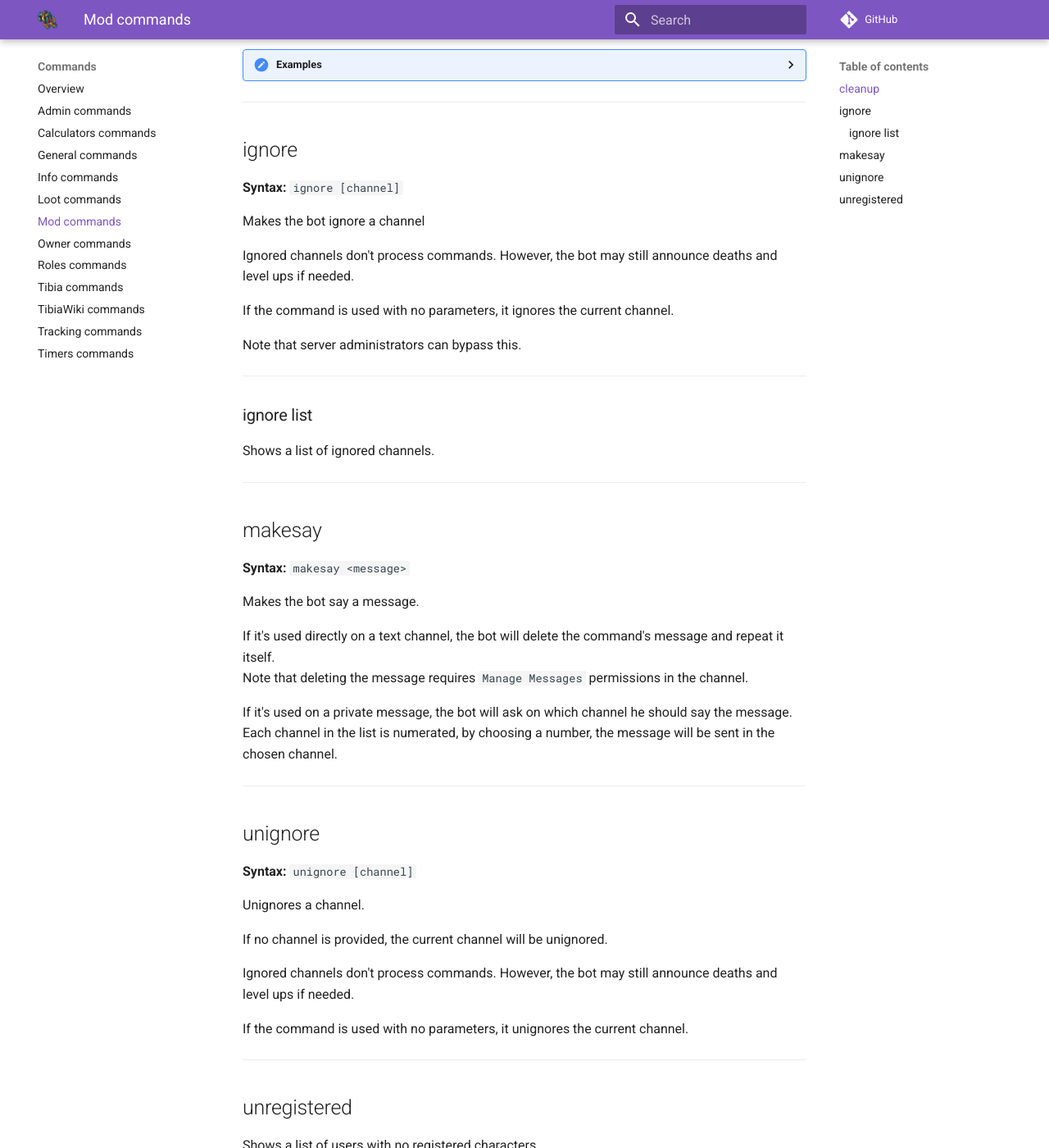
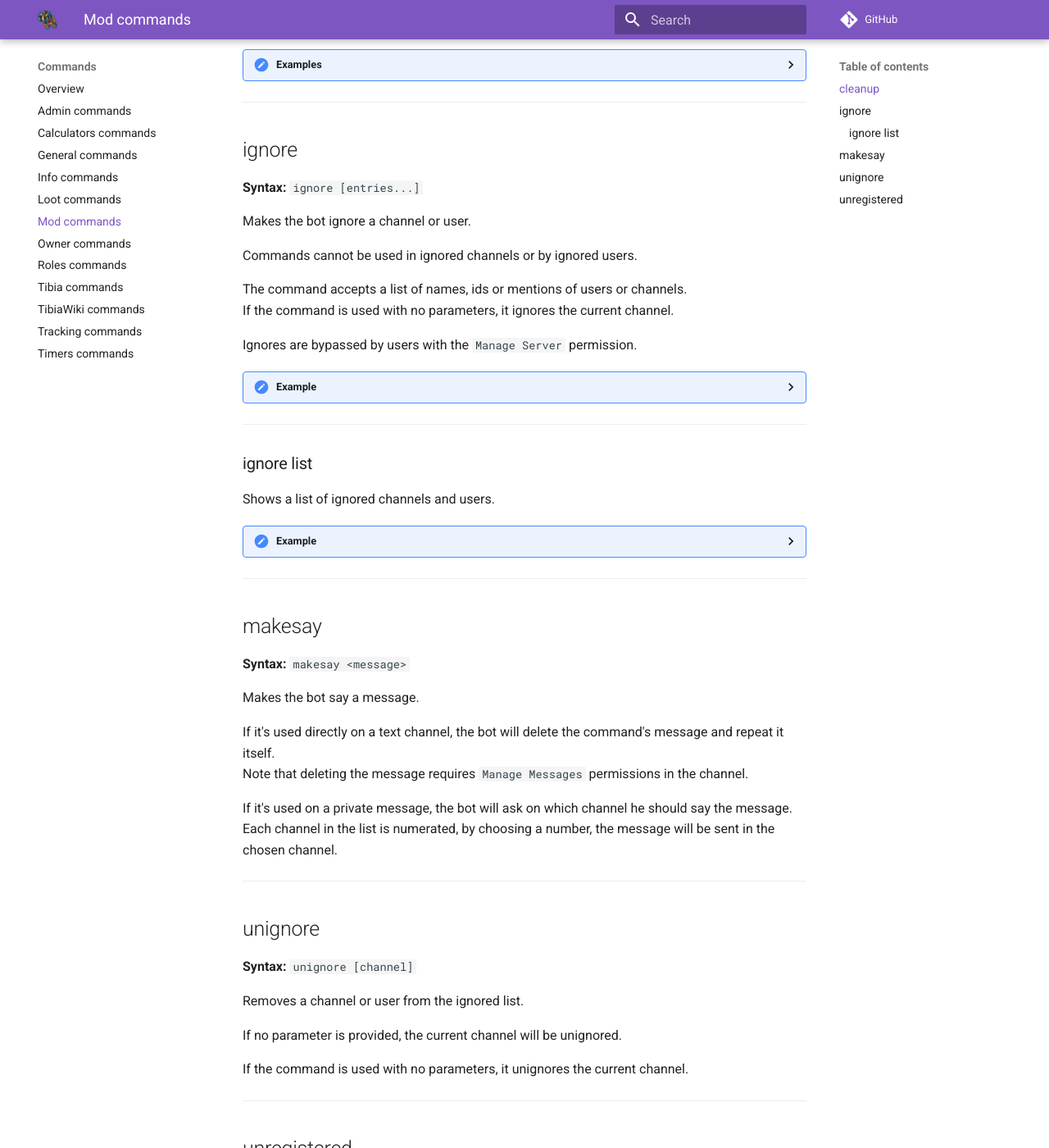
Before and after one commit to Galarzaa90/NabBot, an MkDocs documentation site: the page built from docs/commands/mod.md, in a window 1280 px wide and 1400 px high, scrolled down 537 px. Shown: the whole window at 82% size. Built offline with MkDocs 1.6.1 and Material for MkDocs 9.7.7, drawn with Linux system fonts in a browser that asks for light colours; comment, search, counter and statistics services are not loaded.

Commit message:
Finished mod cog documentation

```diff
--- a/docs/commands/mod.md
+++ b/docs/commands/mod.md
@@ -20,20 +20,29 @@ If the bot has `Manage Messages` permission, it will also delete command invocat
 ----
 
 ## ignore
-**Syntax:** `ignore [channel]`
+**Syntax:** `ignore [entries...]`
 
-Makes the bot ignore a channel
+Makes the bot ignore a channel or user.
 
-Ignored channels don't process commands. However, the bot may still announce deaths and level ups if needed.
+Commands cannot be used in ignored channels or by ignored users.
 
+The command accepts a list of names, ids or mentions of users or channels.
 If the command is used with no parameters, it ignores the current channel.
 
-Note that server administrators can bypass this.
+Ignores are bypassed by users with the `Manage Server` permission.
+
+??? Summary "Example"
+    **/ignore #support #chat #feedback-and-reports #message-suggestions #levels-and-deaths Tschis**
+    ![image](../assets/images/commands/mod/ignore.png)
 
 ----
 
 ### ignore list
-Shows a list of ignored channels.
+Shows a list of ignored channels and users.
+
+??? Summary "Example"
+    **/ignore list**
+    ![image](../assets/images/commands/mod/unregistered.png)
 
 ----
 
@@ -53,11 +62,9 @@ Each channel in the list is numerated, by choosing a number, the message will be
 ## unignore
 **Syntax:** `unignore [channel]`
 
-Unignores a channel.
+Removes a channel or user from the ignored list.
 
-If no channel is provided, the current channel will be unignored.
-
-Ignored channels don't process commands. However, the bot may still announce deaths and level ups if needed.
+If no parameter is provided, the current channel will be unignored.
 
 If the command is used with no parameters, it unignores the current channel.
 
```
Also changed, not shown: docs/assets/images/commands/mod/ignore list.png (added), docs/assets/images/commands/mod/ignore.png (added), 1 other file.
